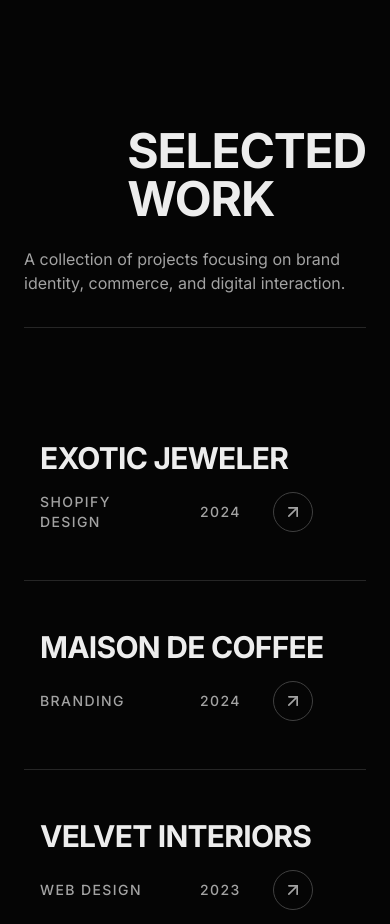
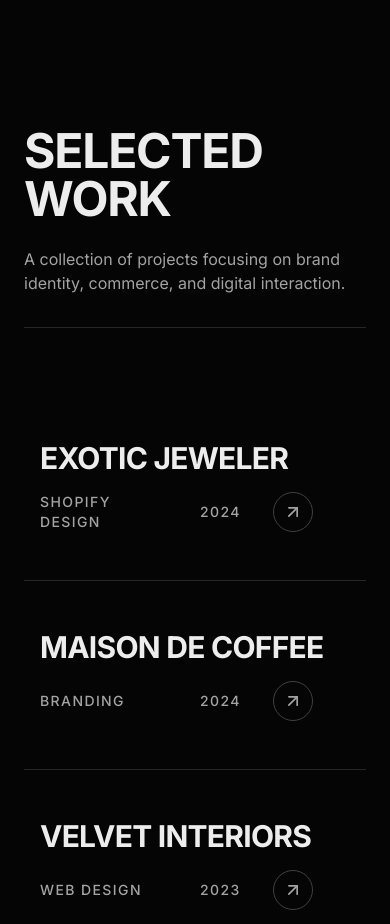
Before and after one commit to furqan810/furqan.design, a React (Vite) app: page / in a window 390 px wide. Shown: the part 920-1844 px from the top of the page. Built offline with nearby package versions, Linux system fonts and the light colour scheme.

Commit message:
feat: Adjust portfolio item alignment
Modify the portfolio section to allow items to align at the start on smaller screens, improving responsiveness and visual presentation.

```diff
--- a/components/Portfolio.tsx
+++ b/components/Portfolio.tsx
@@ -34,7 +34,7 @@ const Portfolio: React.FC = () => {
           whileInView={{ opacity: 1, y: 0 }}
           viewport={{ once: true, amount: 0.2 }}
           transition={{ duration: 0.8, ease: "easeOut" }}
-          className="flex flex-col md:flex-row justify-between items-end mb-16 border-b border-neutral-300 dark:border-neutral-800 pb-8"
+          className="flex flex-col md:flex-row justify-between items-start md:items-end mb-16 border-b border-neutral-300 dark:border-neutral-800 pb-8"
         >
           <h2 className="text-5xl md:text-7xl font-bold uppercase tracking-tight">
             Selected<br />Work
```
